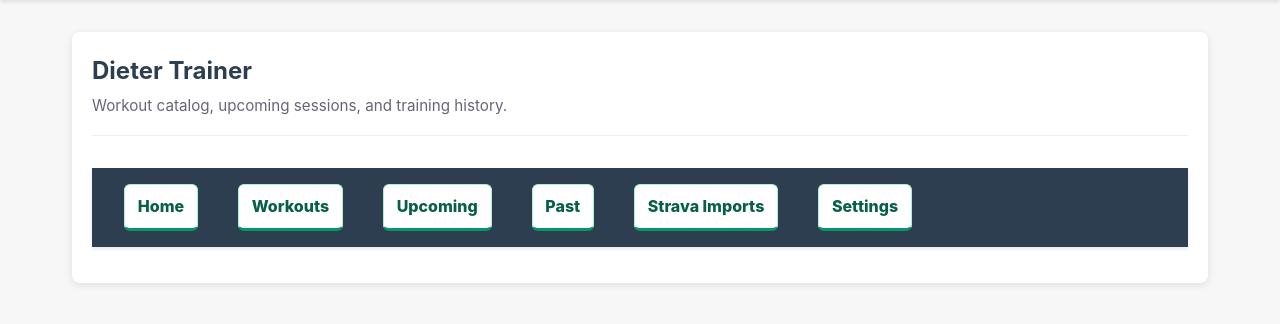
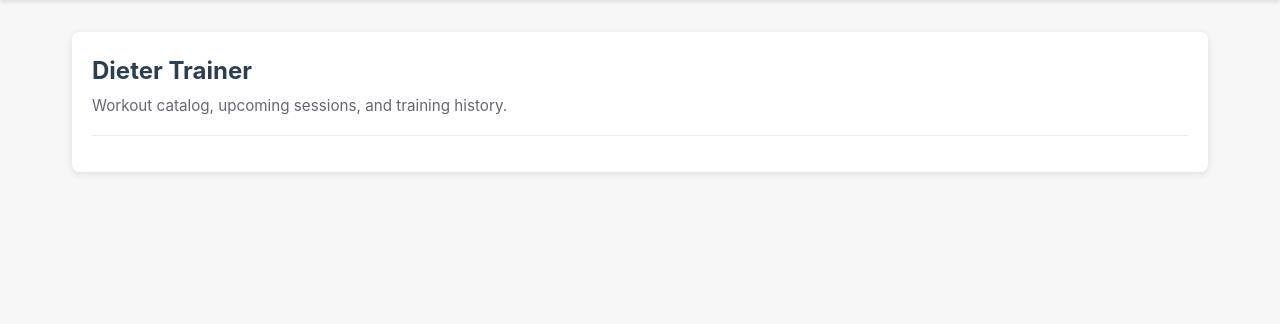
Before and after one commit to DrEaston/agent_assistant, a Python web app: template templates/trainer.html in a window 1280 px wide. Shown: the part 73-397 px from the top of the page. Run offline with Jinja, Linux system fonts and the light colour scheme; the template is opened without the code that fills it, so the values that code supplies are empty.

Commit message:
Remove duplicate Trainer page navigation

```diff
--- a/templates/trainer.html
+++ b/templates/trainer.html
@@ -95,15 +95,6 @@
             <p class="section-subtitle">Workout catalog, upcoming sessions, and training history.</p>
         </div>
     </div>
-
-    <nav class="trainer-tabs" aria-label="Trainer views">
-        <a href="/apps/trainer" class="{% if active_tab == 'home' %}active{% endif %}">Home</a>
-        <a href="/apps/trainer/workouts" class="{% if active_tab == 'library' %}active{% endif %}">Workouts</a>
-        <a href="/apps/trainer/upcoming" class="{% if active_tab == 'upcoming' %}active{% endif %}">Upcoming</a>
-        <a href="/apps/trainer/past" class="{% if active_tab == 'past' %}active{% endif %}">Past</a>
-        <a href="/apps/trainer/imports" class="{% if active_tab == 'imports' %}active{% endif %}">Strava Imports</a>
-        <a href="/apps/trainer/settings" class="{% if active_tab == 'settings' %}active{% endif %}">Settings</a>
-    </nav>
 
     {% if active_tab == "home" %}
         <div class="trainer-card">
```
